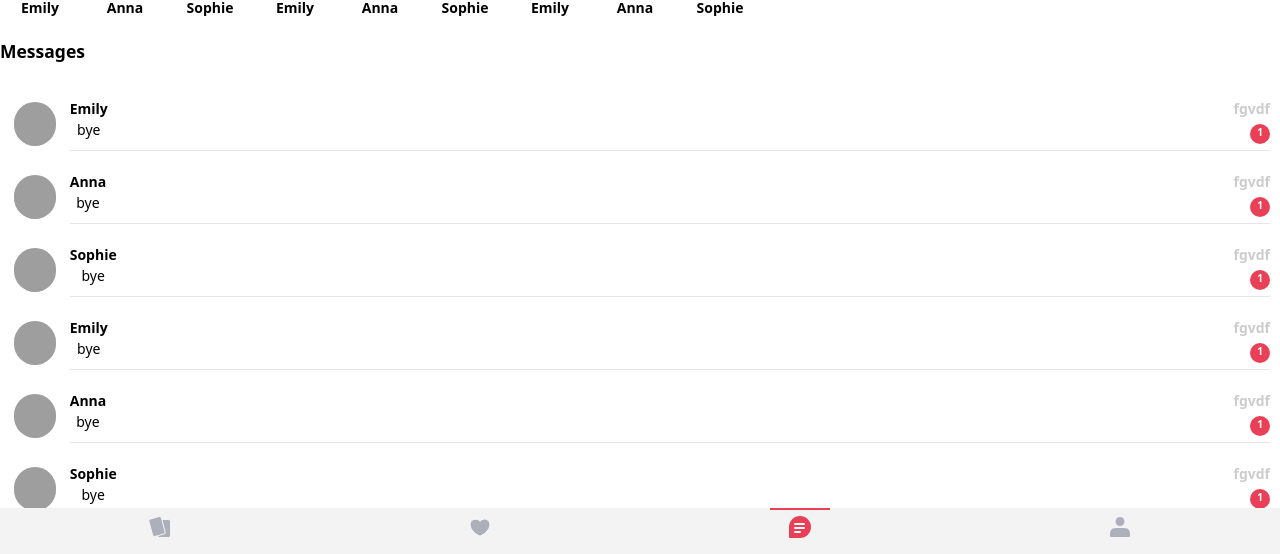
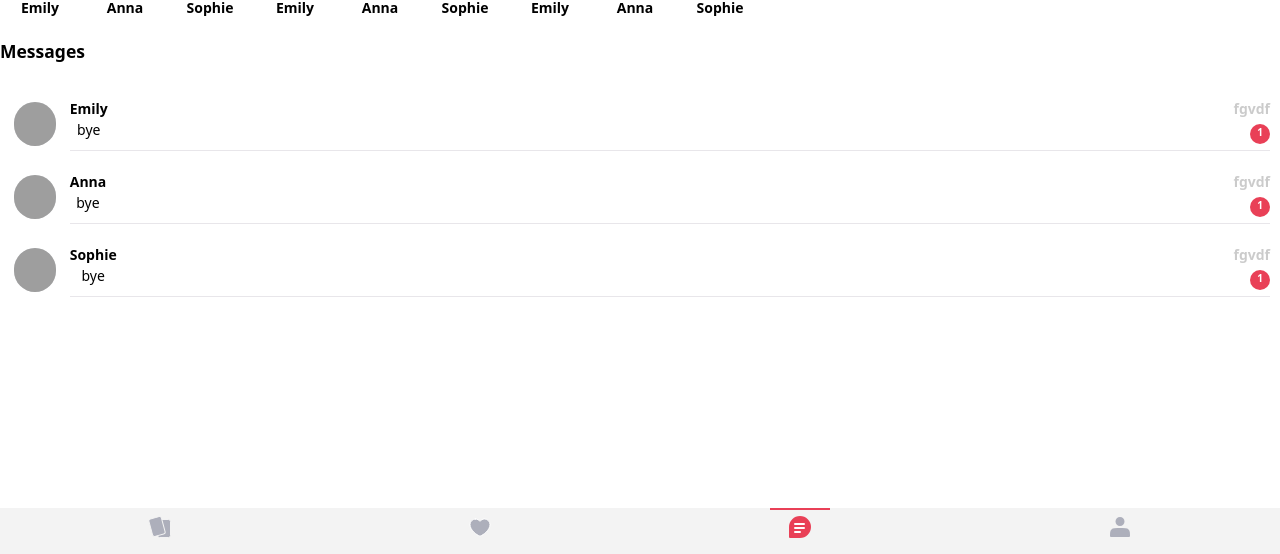
Before and after one commit to Labsian/DA-frontend, a React (Vite) app: page /messages in a window 1280 px wide. Shown: the part 256-810 px from the top of the page. Built offline with nearby package versions, Linux system fonts and the light colour scheme; grey boxes are pictures that could not be loaded.

Commit message:
messages logic

```diff
--- a/package.json
+++ b/package.json
@@ -29,7 +29,8 @@
     "react-select": "^5.10.2",
     "simplebar-react": "^3.3.2",
     "swiper": "^12.0.3",
-    "tailwindcss": "^4.1.17"
+    "tailwindcss": "^4.1.17",
+    "zustand": "^5.0.9"
   },
   "devDependencies": {
     "@eslint/js": "^9.36.0",
--- a/src/components/Avatar.tsx
+++ b/src/components/Avatar.tsx
@@ -4,7 +4,7 @@ export const Avatar = ({
   story
 }: {
   size?: string;
-  path: string;
+  path?: string;
   story?: boolean;
 }) => {
   return (
--- a/src/components/Message.tsx
+++ b/src/components/Message.tsx
@@ -1,7 +1,28 @@
-import React from "react";
 import { ReadIcon } from "./UseIcons";
 
-export const Message = ({ user }: { user: "user" | "contact" }) => {
+export const Message = ({
+  user,
+  message,
+  date,
+}: {
+  user: "user" | "contact";
+  message: string;
+  date: number;
+}) => {
+
+  function formatTime(timestamp: number): string {
+  const date = new Date(timestamp);
+  let hours = date.getHours();
+  const minutes = date.getMinutes();
+  const ampm = hours >= 12 ? "pm" : "am";
+
+  hours = hours % 12;
+  hours = hours ? hours : 12;
+  const minutesStr = minutes < 10 ? `0${minutes}` : minutes;
+
+  return `${hours}:${minutesStr} ${ampm}`;
+}
+
   return (
     <div className={`flex flex-col gap-2 `}>
       <div
@@ -11,14 +32,14 @@ export const Message = ({ user }: { user: "user" | "contact" }) => {
             : "bg-[#F3F3F3] rounded-bl-2xl self-end"
         } text-[14px] p-3.5 rounded-br-2xl rounded-t-2xl max-w-[70%] font-normal`}
       >
-        Hi Jake, how are you?    Hi Jake, how are you?    Hi Jake, how are you?    Hi Jake, how are you?    Hi Jake, how are you?    Hi Jake, how are you?    Hi Jake, how are you?
+        {message}
       </div>
       <p
         className={`text-[12px] opacity-40 flex gap-1.5 items-center ${
           user === "contact" ? " self-start" : " self-end"
         }`}
       >
-        2:55 PM {user === "user" && <ReadIcon />}
+        {formatTime(date)} {user === "user" && <ReadIcon />}
       </p>
     </div>
   );
--- a/src/components/MessageBox.tsx
+++ b/src/components/MessageBox.tsx
@@ -1,18 +1,63 @@
-import { Chat } from "../pages/messages/MsgPreview";
+import { useFormik } from "formik";
+import { useEffect, useRef } from "react";
+import UseChatStore, { Chat } from "../store/chatStore";
 import { Avatar } from "./Avatar";
 import { Message } from "./Message";
 import { Scrollbar } from "./scrollbar";
 import { StyledBtn } from "./StyledBtn";
+import { StyledInput } from "./StyledInput";
 import { MoreIcon } from "./UseIcons";
 
-export const MessageBox = ({selectedChat}:Chat) => {
+type Props = {
+  selectedChat?: Chat | null;
+};
+
+export const MessageBox = ({ selectedChat }: Props) => {
+  const messagesEndRef = useRef<HTMLDivElement | null>(null);
+  const addMessage = UseChatStore((state) => state.addMessage);
+  const chats = UseChatStore((state) => state.chats);
+  const currentChat = chats.find((chat) => chat.id === selectedChat?.id);
+
+  useEffect(() => {
+    const timeOut = setTimeout(() => {
+      messagesEndRef.current?.scrollIntoView({ behavior: "smooth" });
+    }, 100);
+    return () => clearTimeout(timeOut);
+  }, [currentChat?.messages.length]);
+
+  useEffect(() => {
+  if (selectedChat?.id) {
+    UseChatStore.getState().setActiveChat(selectedChat.id);
+  }
+}, [selectedChat]);
+
+
+  const formik = useFormik({
+
+    initialValues: { msg: "" },
+    onSubmit: (values, helpers) => {
+      if (!values.msg.trim()) return;
+      addMessage({
+        id: Date.now(),
+        message: values.msg,
+        date: Date.now(),
+        user: "user",
+      });
+
+      helpers.resetForm();
+      formik.values.msg=""
+
+    },
+  });
+
+
   return (
     <main className="flex flex-col gap-5">
       <div className="flex gap-2 w-full p-2 ">
-        <Avatar size={"66px"} path="/assets/girl1.svg" />
+        <Avatar size={"66px"} path={currentChat?.url} />
         <div className="flex  justify-between  w-full items-center">
           <div className="flex flex-col justify-center pb-2">
-            <h3 className="font-bold">mitra</h3>
+            <h3 className="font-bold">{currentChat?.name}</h3>
             <p className="opacity-40">online</p>
           </div>
           <StyledBtn styles={"h-fit"} secondary={true}>
@@ -25,22 +70,17 @@ export const MessageBox = ({selectedChat}:Chat) => {
         <span>Today</span>
         <div className="flex-1 h-px bg-black opacity-20" />
       </div>
-      <Scrollbar sx={{ height: "calc(100vh - 260px)" }}>
+      <Scrollbar sx={{ height: "calc(100vh - 300px)" }}>
         <div className="flex flex-col gap-4">
-          <Message user="contact" />
-          <Message user="user" />
-          <Message user="contact" />
-          <Message user="user" />
-          <Message user="contact" />
-          <Message user="user" />
-          <Message user="contact" />
-          <Message user="user" />
-          <Message user="contact" />
-          <Message user="user" />
-          <Message user="contact" />
-          <Message user="user" />
+          {currentChat?.messages.map((msg) => (
+              <Message key={msg.id} user={msg.user} message={msg.message} date={msg.date}/>
+            ))}
         </div>
+        <div ref={messagesEndRef} />
       </Scrollbar>
+      <form onSubmit={formik.handleSubmit} className="w-full">
+        <StyledInput type="text" name="msg" label="Your message" formik={formik} />
+      </form>
     </main>
   );
 };
--- a/src/components/StyledInput.jsx
+++ b/src/components/StyledInput.jsx
@@ -1,16 +1,30 @@
-import React from "react";
+export const StyledInput = ({
+  label,
+  placeholder,
+  id,
+  type = "text",
+  name,
+  formik,
+  ...props
+}) => {
+  const value = formik?.values?.[name] ?? "";
+  const handleChange = formik?.handleChange ?? (() => {});
 
-export const StyledInput = ({ label, placeholder, id, type="text", name, value, formik, ...props }) => {
   return (
     <div className="relative">
       <input
-       name={name}
-
-      onChange={formik?.handleChange}
-
+        value={value}
+        name={name}
+        onChange={handleChange}
+        onKeyDown={(e) => {
+          if (e.key === "Enter") {
+            e.preventDefault();
+            formik?.handleSubmit?.();
+          }
+        }}
         type={type}
         id={id}
-        className="peer h-10 p-2 w-full border border-[#E8E6EA] rounded-2xl text-gray-900 placeholder-transparent focus:outline-none focus:border-[#E94057]"
+        className="peer h-10 p-2 w-full border border-[#E8E6EA] rounded-2xl text-[14px] text-gray-900 placeholder-transparent focus:outline-none focus:border-[#E94057]"
         placeholder={placeholder}
         {...props}
       />
--- a/src/pages/messages/Messages.tsx
+++ b/src/pages/messages/Messages.tsx
@@ -1,24 +1,27 @@
-import { useState } from "react";
+import { useEffect, useRef, useState } from "react";
 import { MyDrawer } from "../../components/Drawer";
 import { MessageBox } from "../../components/MessageBox";
 import { StyledBtn } from "../../components/StyledBtn";
 import { StyledInput } from "../../components/StyledInput";
 import { SearchIcon, SettingIcon } from "../../components/UseIcons";
+import { Chat } from "../../store/chatStore";
 import { Activities } from "./Activities";
 import { MessagesList } from "./MessagesList";
 
 export const Messages = () => {
   const [open, setOpen] = useState(false);
-  const [selectedChat, setSelectedChat] = useState(null);
+  const [selectedChat, setSelectedChat] = useState<Chat | null>(null);
+
 
   const toggleDrawer = () => {
     setOpen((prev) => !prev);
   };
 
-  const handleSelectChat = (chat) => {
-  setSelectedChat(chat);
-  setOpen(true);
-};
+  const handleSelectChat = (chat: Chat) => {
+    setSelectedChat(chat);
+    setOpen(true);
+  };
+
 
 
   return (
@@ -43,10 +46,11 @@ export const Messages = () => {
       </div>{" "}
       <div>
         <h3>Messages</h3>
-        <MessagesList onSelectChat={handleSelectChat}/>
+        <MessagesList onSelectChat={handleSelectChat} />
       </div>{" "}
       <MyDrawer open={open} onClose={toggleDrawer}>
-        <MessageBox selectedChat={selectedChat}/>
+        <MessageBox selectedChat={selectedChat} />
+
       </MyDrawer>
     </main>
   );
--- a/src/pages/messages/MessagesList.tsx
+++ b/src/pages/messages/MessagesList.tsx
@@ -1,44 +1,25 @@
-import { useState } from "react";
-import { Scrollbar } from "./../../components/scrollbar";
+import { Scrollbar } from "../../components/scrollbar";
+import UseChatStore, { Chat } from "../../store/chatStore";
 import { MsgPreview } from "./MsgPreview";
 
-export const MessagesList = ({onSelectChat}:{onSelectChat:()=>void}) => {
-  const chats = [
-    {
-      name: "Emily",
-      story: false,
-      lastMessage: "bye",
-      url: "/assets/girl1.svg",
-    },
-    { name: "Anna", story: true, lastMessage: "bye", url: "/assets/girl2.svg" },
-    {
-      name: "Sophie",
-      story: true,
-      lastMessage: "bye",
-      url: "/assets/girl3.svg",
-    },
-    { name: "Emily", story: true, lastMessage: "bye", url: "/assets/girl1.svg" },
-    { name: "Anna", story: true, lastMessage: "bye", url: "/assets/girl2.svg" },
-    {
-      name: "Sophie",
-      story: true,
-      lastMessage: "bye",
-      url: "/assets/girl3.svg",
-    },
-    { name: "Emily", story: true, lastMessage: "bye", url: "/assets/girl1.svg" },
-    { name: "Anna", story: true, lastMessage: "bye", url: "/assets/girl2.svg" },
-    {
-      name: "Sophie",
-      story: true,
-      lastMessage: "bye",
-      url: "/assets/girl3.svg",
-    },
-  ];
+export const MessagesList = ({
+  onSelectChat,
+}: {
+  onSelectChat: (chat: Chat) => void;
+}) => {
+  const chats = UseChatStore((s) => s.chats);
+
+console.log("chat store state", UseChatStore.getState());
+
   return (
     <Scrollbar sx={{ height: "calc(100vh - 360px)" }}>
       <div className="mt-4 w-full">
-        {chats.map((chat, index) => (
-          <MsgPreview chat={chat} onSelect={()=>onSelectChat(chat)}/>
+        {chats.map((chat) => (
+          <MsgPreview
+            key={chat.id}
+            chat={chat}
+            onSelect={() => onSelectChat(chat)}
+          />
         ))}
       </div>
     </Scrollbar>
--- a/src/pages/messages/MsgPreview.tsx
+++ b/src/pages/messages/MsgPreview.tsx
@@ -2,7 +2,7 @@ import { Avatar } from "../../components/Avatar";
 
 export interface Chat {
   name: string;
-  lastMessage: string;
+  preview: string;
   story: boolean;
   url: string;
 }
@@ -23,7 +23,7 @@ export const MsgPreview = ({
       <div className="flex  justify-between  w-full border-b border-b-[#E8E6EA]">
         <div className="flex flex-col justify-between pb-2">
           <p className="font-bold">{chat.name}</p>
-          <p className="font-normal">{chat.lastMessage}</p>
+          <p className="font-normal">{chat.preview}</p>
         </div>
         <div className="flex flex-col gap-1 items-end">
           <p className="text-[12px] text-[#ADAFBB] opacity-20 font-bold">
--- /dev/null
+++ b/src/store/chatStore.tsx
@@ -0,0 +1,106 @@
+    import { create } from "zustand";
+    import { persist } from "zustand/middleware";
+
+    export type Message = {
+    id: number;
+    message: string;
+    date: number;
+    user: "user" | "contact";
+    };
+
+    export type Chat = {
+    id: number;
+    name: string;
+    messages: Message[];
+    preview: string;
+    createdAt: number;
+    story?: boolean;
+    url?: string;
+    };
+
+    type ChatStore = {
+    chats: Chat[];
+    activeChatId: number | null;
+    addMessage: (msg: Message) => void;
+    setActiveChat: (id: number | null) => void;
+    addChat: (name?: string) => void;
+    deleteChat: (id: number) => void;
+    // clearChats: () => void;
+    };
+
+    const UseChatStore = create<ChatStore>()(
+    persist(
+        (set, get) => ({
+        chats: [
+            {
+            id: 1,
+            name: "Emily",
+            messages: [],
+            preview: "bye",
+            createdAt: Date.now(),
+            story: false,
+            url: "/assets/girl1.svg",
+            },
+            {
+            id: 2,
+            name: "Anna",
+            messages: [],
+            preview: "bye",
+            createdAt: Date.now(),
+            story: true,
+            url: "/assets/girl2.svg",
+            },
+            {
+            id: 3,
+            name: "Sophie",
+            messages: [],
+            preview: "bye",
+            createdAt: Date.now(),
+            story: true,
+            url: "/assets/girl3.svg",
+            },
+            // ...repeat pattern for your other entries
+        ],
+
+        activeChatId: null,
+        addChat: (name = "New chat") => {
+            const newChat: Chat = {
+            id: Date.now(),
+            name,
+            messages: [],
+            preview: "",
+            createdAt: Date.now(),
+            };
+            set((s) => ({
+            chats: [...s.chats, newChat],
+            activeChatId: newChat.id,
+            }));
+        },
+        setActiveChat: (id) => set({ activeChatId: id }),
+        addMessage: (msg) => {
+            const { activeChatId, chats } = get();
+            if (!activeChatId) return;
+            set({
+            chats: chats.map((chat) =>
+                chat.id === activeChatId
+                ? {
+                    ...chat,
+                    messages: [...chat.messages, msg],
+                    }
+                : chat
+            ),
+            });
+        },
+        deleteChat: (id: number) => {
+            set((s) => ({
+            chats: s.chats.filter((chat) => chat.id !== id),
+            activeChatId: s.activeChatId === id ? null : s.activeChatId,
+            }));
+        },
+        }),
+        { name: "chat-storage" }
+    )
+    );
+
+ export default UseChatStore;
+export { UseChatStore as UseChatStore };
```
Also changed, not shown: 1 other file (tests, documents, lock files or other folders).
